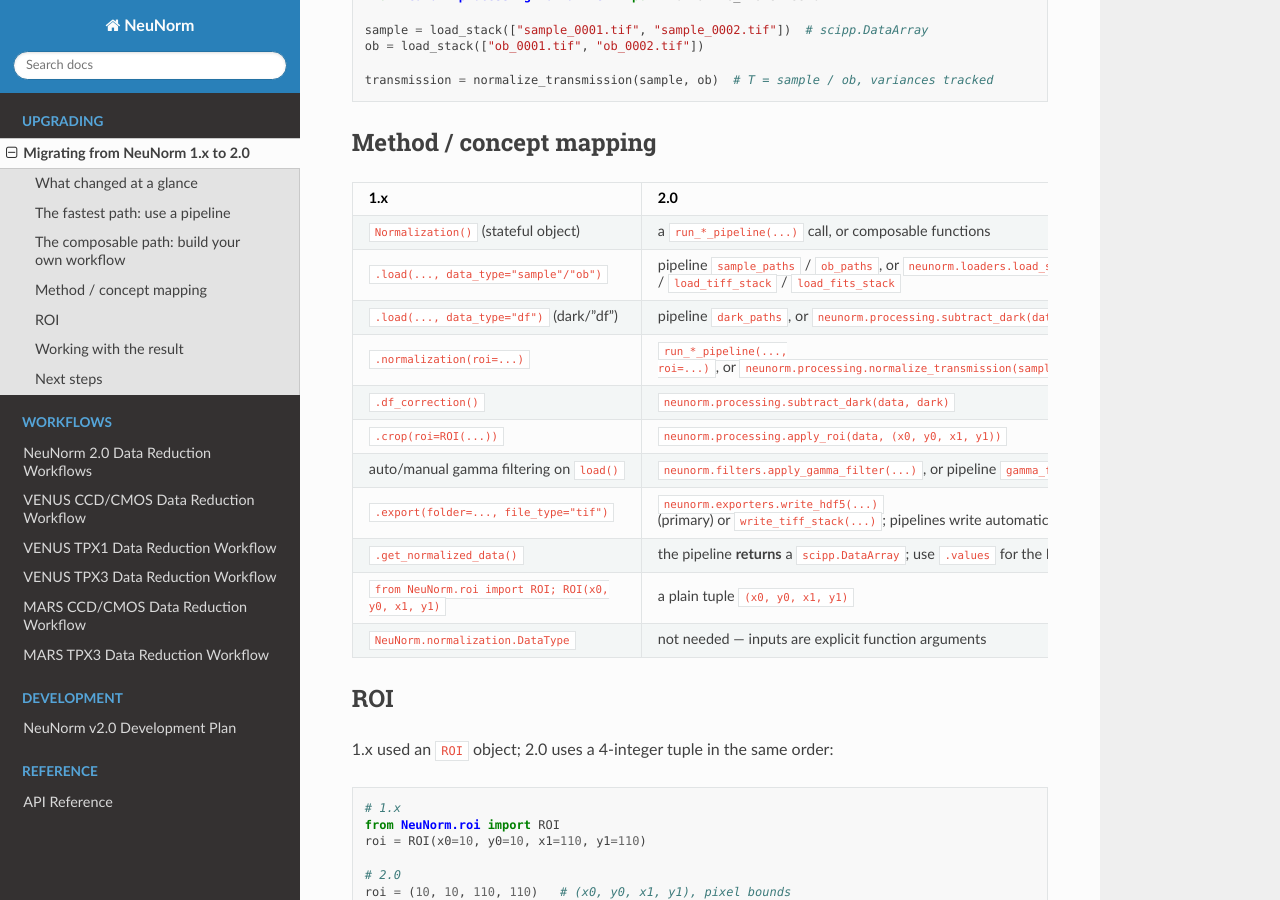
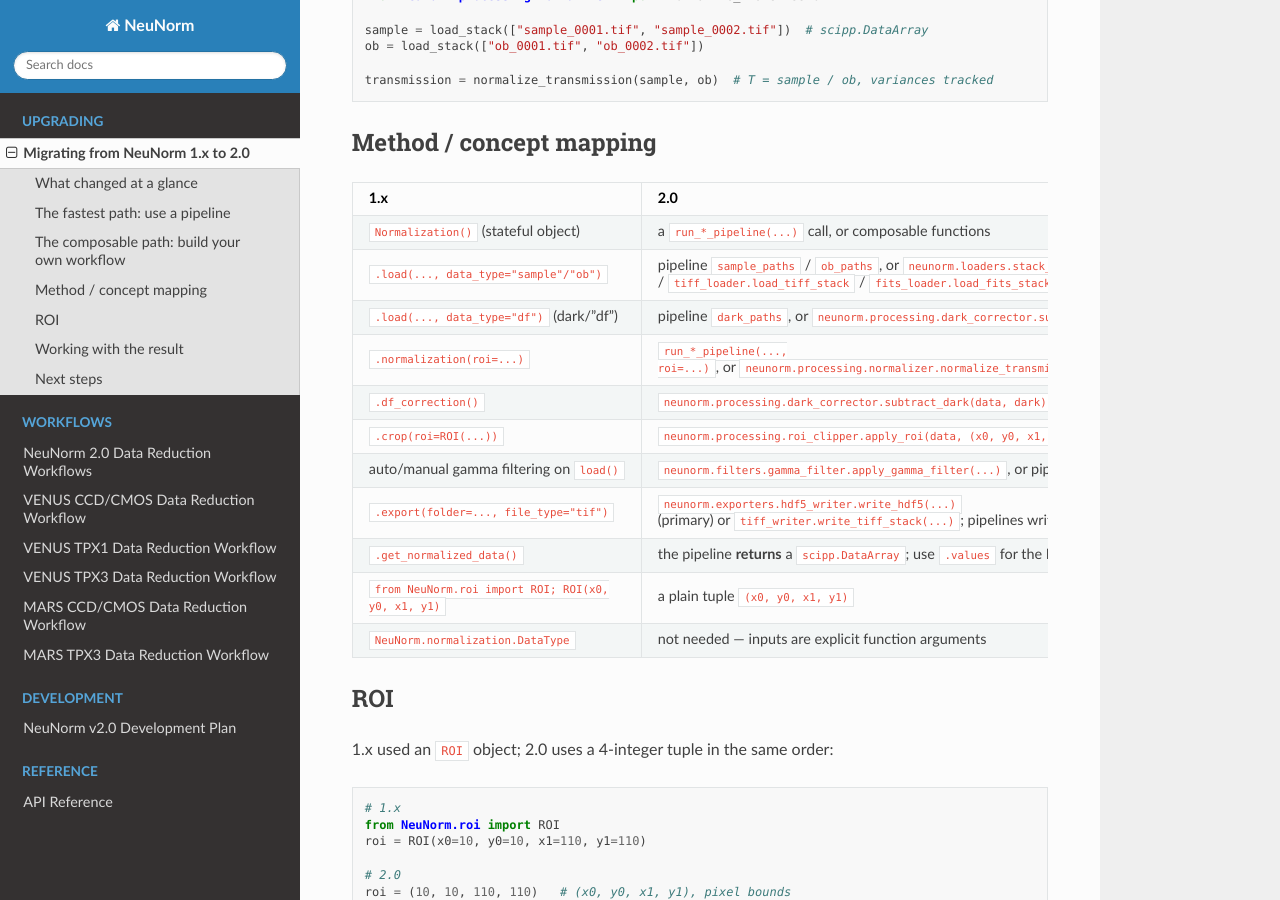
Before and after one commit to ornlneutronimaging/NeuNorm, a Sphinx documentation site: the page built from docs/migration.md, in a window 1280 px wide and 900 px high, scrolled down 2196 px. Built offline with Sphinx 7.4.7 and the Read the Docs theme 3.1.0, drawn with Linux system fonts in a browser that asks for light colours.

Commit message:
docs: use full submodule import paths in migration table + changelog
Address Copilot review on PR #135. The mapping table and the CHANGELOG
referenced callables via their package (e.g. neunorm.processing.subtract_dark,
neunorm.exporters.write_hdf5), but those symbols are not re-exported from the
package __init__ — they live in submodules, so the shorthand would raise
AttributeError. Corrected to the real paths
(processing.dark_corrector.subtract_dark, exporters.hdf5_writer.write_hdf5,
filters.gamma_filter.apply_gamma_filter, etc.), matching the code examples.

Verified: all referenced paths import at runtime; pixi run build-docs (-W) clean.

Assisted-With: Claude Opus 4.8 (1M context) <noreply@anthropic.com>

```diff
--- a/docs/migration.md
+++ b/docs/migration.md
@@ -104,13 +104,13 @@ transmission = normalize_transmission(sample, ob)  # T = sample / ob, variances
 | 1.x | 2.0 |
 |---|---|
 | `Normalization()` (stateful object) | a `run_*_pipeline(...)` call, or composable functions |
-| `.load(..., data_type="sample"/"ob")` | pipeline `sample_paths` / `ob_paths`, or `neunorm.loaders.load_stack` / `load_tiff_stack` / `load_fits_stack` |
-| `.load(..., data_type="df")` (dark/"df") | pipeline `dark_paths`, or `neunorm.processing.subtract_dark(data, dark)` |
-| `.normalization(roi=...)` | `run_*_pipeline(..., roi=...)`, or `neunorm.processing.normalize_transmission(sample, ob, ...)` |
-| `.df_correction()` | `neunorm.processing.subtract_dark(data, dark)` |
-| `.crop(roi=ROI(...))` | `neunorm.processing.apply_roi(data, (x0, y0, x1, y1))` |
-| auto/manual gamma filtering on `load()` | `neunorm.filters.apply_gamma_filter(...)`, or pipeline `gamma_filter=True` |
-| `.export(folder=..., file_type="tif")` | `neunorm.exporters.write_hdf5(...)` (primary) or `write_tiff_stack(...)`; pipelines write automatically via `output_path` |
+| `.load(..., data_type="sample"/"ob")` | pipeline `sample_paths` / `ob_paths`, or `neunorm.loaders.stack_loader.load_stack` / `tiff_loader.load_tiff_stack` / `fits_loader.load_fits_stack` |
+| `.load(..., data_type="df")` (dark/"df") | pipeline `dark_paths`, or `neunorm.processing.dark_corrector.subtract_dark(data, dark)` |
+| `.normalization(roi=...)` | `run_*_pipeline(..., roi=...)`, or `neunorm.processing.normalizer.normalize_transmission(sample, ob, ...)` |
+| `.df_correction()` | `neunorm.processing.dark_corrector.subtract_dark(data, dark)` |
+| `.crop(roi=ROI(...))` | `neunorm.processing.roi_clipper.apply_roi(data, (x0, y0, x1, y1))` |
+| auto/manual gamma filtering on `load()` | `neunorm.filters.gamma_filter.apply_gamma_filter(...)`, or pipeline `gamma_filter=True` |
+| `.export(folder=..., file_type="tif")` | `neunorm.exporters.hdf5_writer.write_hdf5(...)` (primary) or `tiff_writer.write_tiff_stack(...)`; pipelines write automatically via `output_path` |
 | `.get_normalized_data()` | the pipeline **returns** a `scipp.DataArray`; use `.values` for the NumPy array |
 | `from NeuNorm.roi import ROI; ROI(x0, y0, x1, y1)` | a plain tuple `(x0, y0, x1, y1)` |
 | `NeuNorm.normalization.DataType` | not needed — inputs are explicit function arguments |
```
Also changed, not shown: CHANGELOG.md (+3 -3 lines).
